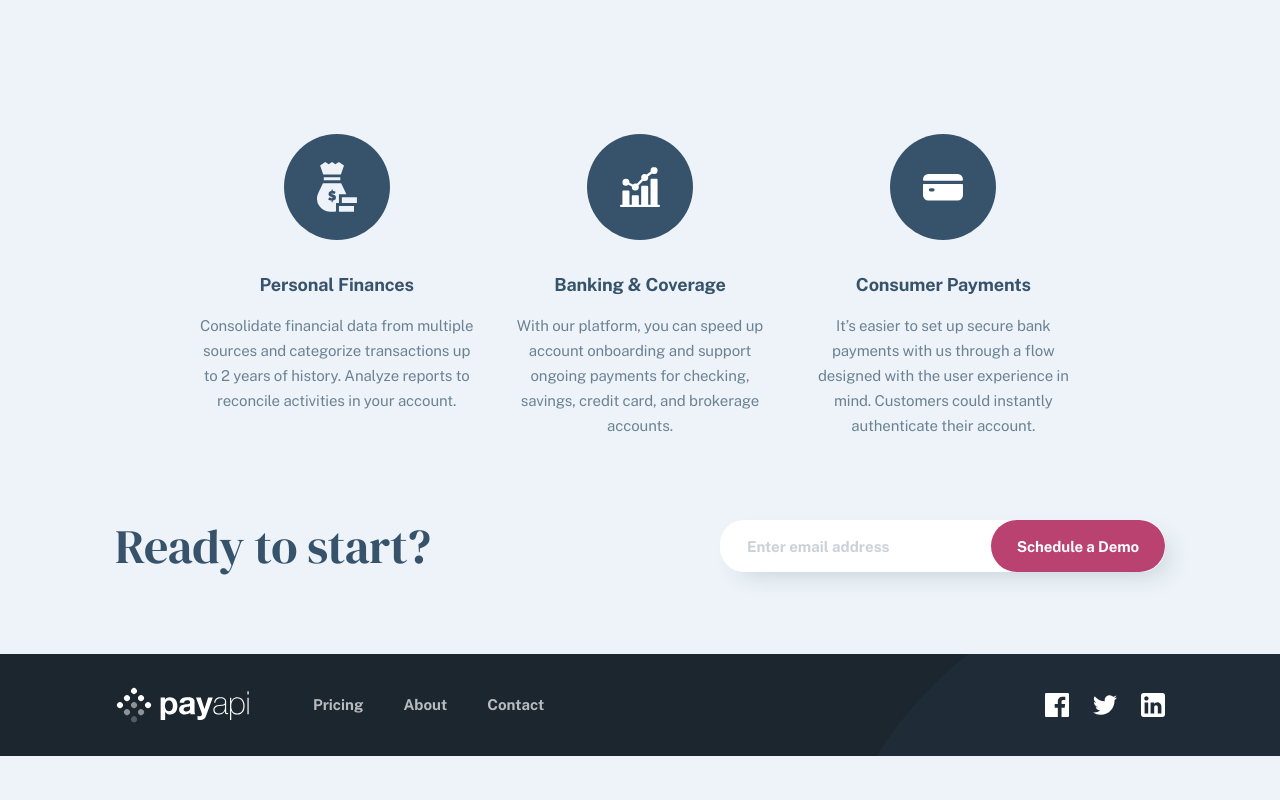
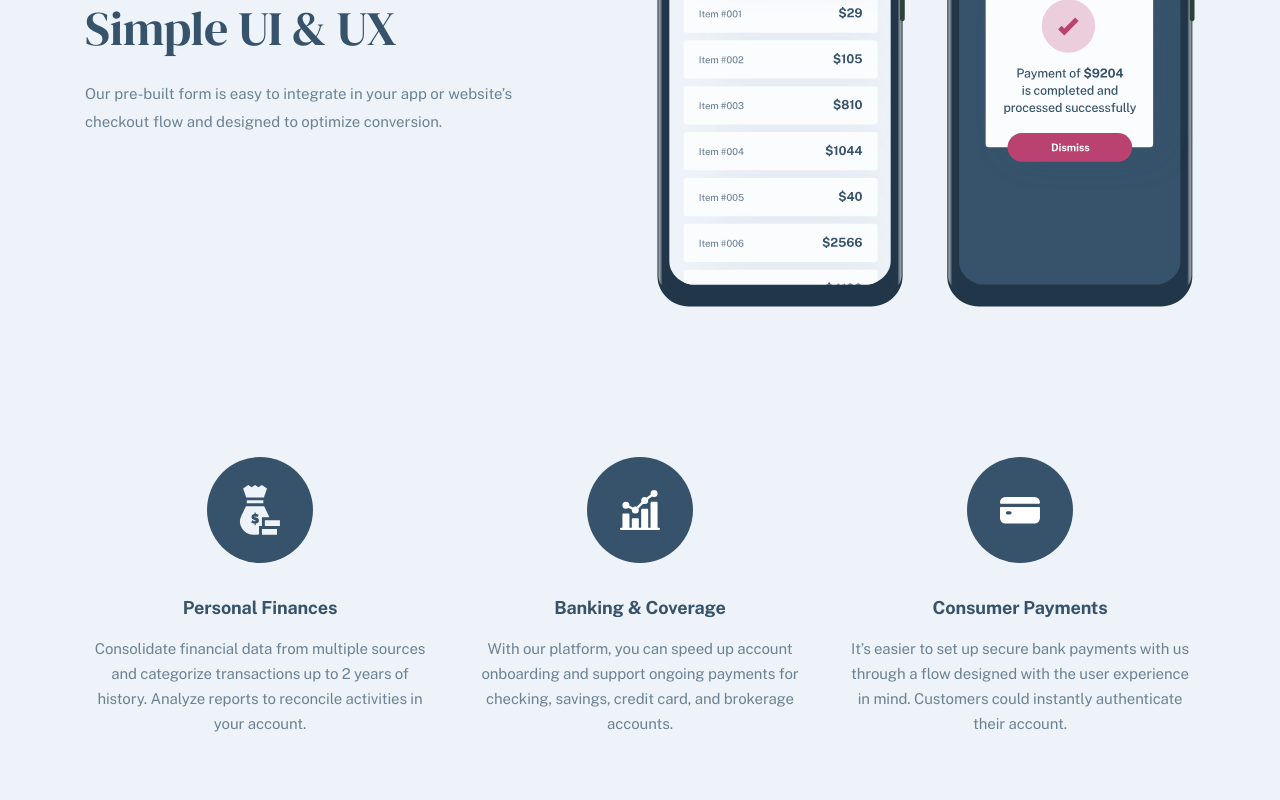
Before and after one commit to sophia-see/payapi, a Next.js app: page / in a window 1280 px wide. Shown: the part 2060-2860 px from the top of the page. Before the commit the page ends 2816 px from the top, so only its background shows below. Built offline with nearby package versions, Linux system fonts and the light colour scheme.

Commit message:
updated maxwidth feature usage cta

```diff
--- a/app/(home)/components/Features.tsx
+++ b/app/(home)/components/Features.tsx
@@ -20,8 +20,8 @@ export default function Features() {
   return (
     <section
       className={`
-        w-full max-w-[1110px] mx-auto
-        py-20 px-6 md:py-[100px] md:px-[98px] lg:py-[150px] lg:px-[115px] xl-1440:px-[165px]
+        w-full lg:max-w-[1110px] lg:mx-auto
+        py-20 mx-6 md:py-[100px] md:mx-[98px] lg:py-[150px]
         flex flex-col gap-20 items-center lg:gap-[150px]
       `}
     >
--- a/app/(home)/components/Usage.tsx
+++ b/app/(home)/components/Usage.tsx
@@ -26,8 +26,8 @@ export default function Usage() {
   return (
     <section
       className={`
-        w-full max-w-[1110px] mx-auto
-        px-6 md:px-[40px] lg:px-[115px] xl-1440:px-[165px]
+        w-full lg:max-w-[1110px] lg:mx-auto
+        mx-6 md:mx-[40px]
         flex flex-col gap-[48px] items-center md:gap-[10px] md:items-start md:flex-row lg:gap-[30px]
       `}
     >
--- a/components/CTA.tsx
+++ b/components/CTA.tsx
@@ -8,7 +8,7 @@ import EmailInputWithButton from './EmailInputWithButton'
 
 export default function CTA() {
   return (
-    <section className='flex flex-col  gap-8 items-center px-6 py-20 mx-auto text-center md:px-0 xl:flex-row xl:justify-between xl:px-[115px] xl-1440:px-[165px]'>
+    <section className='lg:max-w-[1110px] lg:mx-auto flex flex-col gap-8 items-center mx-6 py-20 text-center md:mx-0 xl:flex-row xl:justify-between'>
       <Header text='Ready to start?' />
       <div className='w-full flex flex-col gap-4 md:hidden'>
         <EmailInput/>
```
